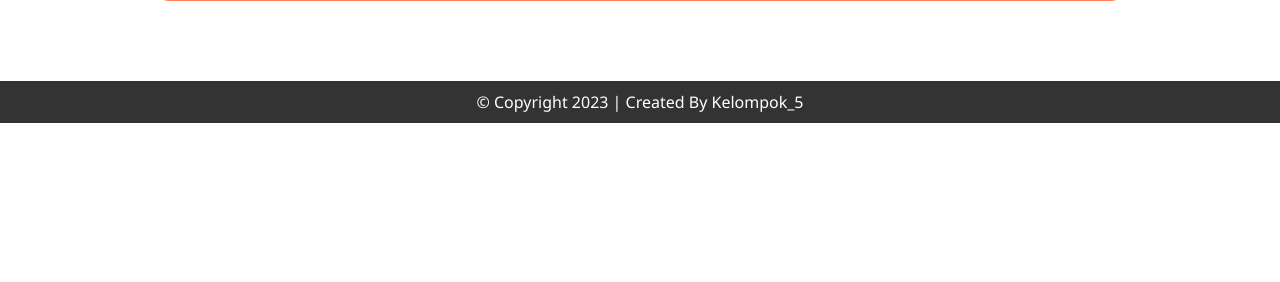
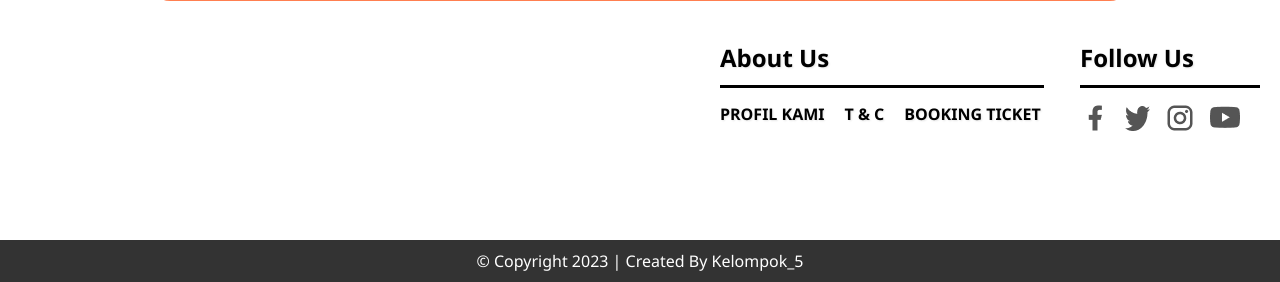
Before and after one commit to endyzan/tubesRpl_sgb, a PHP site: page /tubesRpl_sgb/app/user/maps.php in a window 1280 px wide. Shown: the part 764-1046 px from the top of the page. Before the commit the page ends 887 px from the top, so only its background shows below. Run offline with PHP 8.4, Linux system fonts and the light colour scheme.

Commit message:
maps.php

```diff
--- a/app/user/maps.php
+++ b/app/user/maps.php
@@ -154,6 +154,75 @@
                 }
             }
 
+            .container {
+                display: flex;
+                justify-content: space-between;
+                padding: 20px;
+                background-color: #fff;
+            }
+            .section {
+                display: flex;
+                flex-direction: column;
+                width: 20%;
+            }
+            .section1 {
+                display: flex;
+                flex-direction: column;
+                width: 40%;
+                margin-left:700px;
+
+            }
+            .section h2 {
+                margin: 0;
+                margin-bottom: 10px;
+                font-size: 24px;
+                text-shadow: 1px 1px 2px rgba(0,0,0,0.1);
+            }
+            .section1 h2 {
+                margin: 0;
+                margin-bottom: 10px;
+                font-size: 24px;
+                text-shadow: 1px 1px 2px rgba(0,0,0,0.1);
+
+            }
+            .links {
+                display: flex;
+                gap: 20px;
+            }
+            .links a {
+                text-decoration: none;
+                color: #000;
+                font-weight: bold;
+                text-shadow: 1px 1px 2px rgba(0,0,0,0.1);
+            }
+            .social-icons {
+                display: flex;
+                gap: 15px;
+                align-items: center;
+            }
+            .social-icons a {
+                text-decoration: none;
+                color: #000;
+                font-size: 24px;
+            }
+            .section hr {
+                border: 0;
+                height: 3px;
+                background: #000;
+                margin-top: 1px;
+                margin-bottom:15px;
+                width: 100%;
+            }
+            .section1 hr {
+                border: 0;
+                height: 3px;
+                background: #000;
+                margin-top: 1px;
+                margin-bottom:15px;
+                width: 90%;
+                margin-left:0;
+            }
+
             .footer {
                 background-color: #333;
                 color: #fff;
@@ -223,6 +292,28 @@
                     </a>
                 </div>
 
+                <div class="container">
+                    <div class="section1">
+                        <h2>About Us</h2>
+                        <hr>
+                        <div class="links">
+                            <a href="profil_kami.php">PROFIL KAMI</a>
+                            <a href="t&c.php">T & C</a>
+                            <a href="formulirbooking.php">BOOKING TICKET</a>
+                        </div>
+                    </div>
+                    <div class="section">
+                        <h2>Follow Us</h2>
+                        <hr>
+                        <div class="social-icons">
+                            <a href="https://www.facebook.com/login.php"><img src="../../asset/img/fc.png" alt="Facebook"></a>
+                            <a href="https://x.com/"><img src="../../asset/img/tweet.png" alt="Twitter"></a>
+                            <a href="https://www.instagram.com/"><img src="../../asset/img/ig.png" alt="Instagram"></a>
+                            <a href="https://www.youtube.com/"><img src="../../asset/img/youtube.png" alt="YouTube"></a>
+                        </div>
+                    </div>
+                </div>
+
                 <div class="footer" id="footer">
                     <p>&copy; Copyright 2023 | Created By Kelompok_5</p>
                 </div>
```
